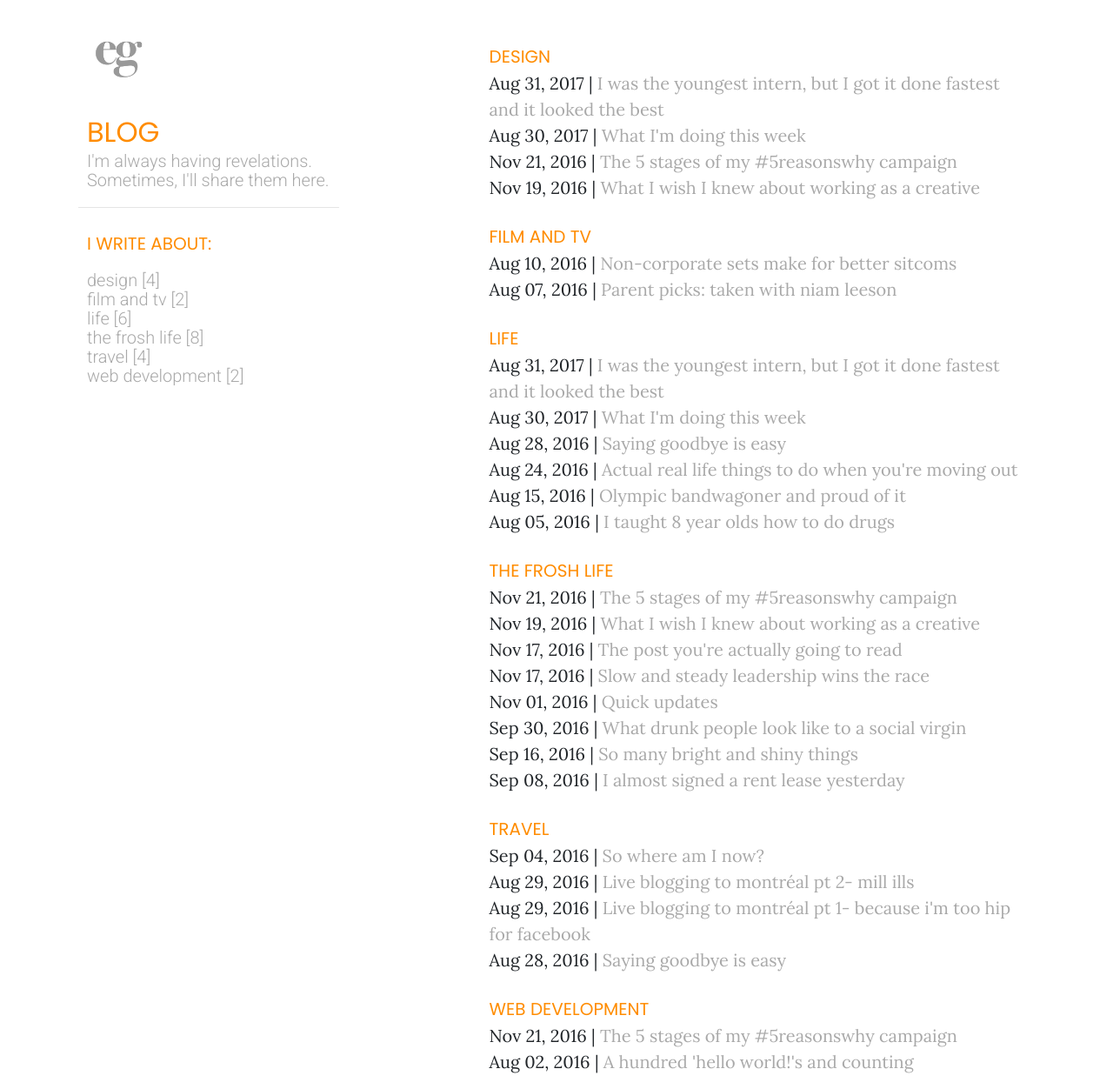
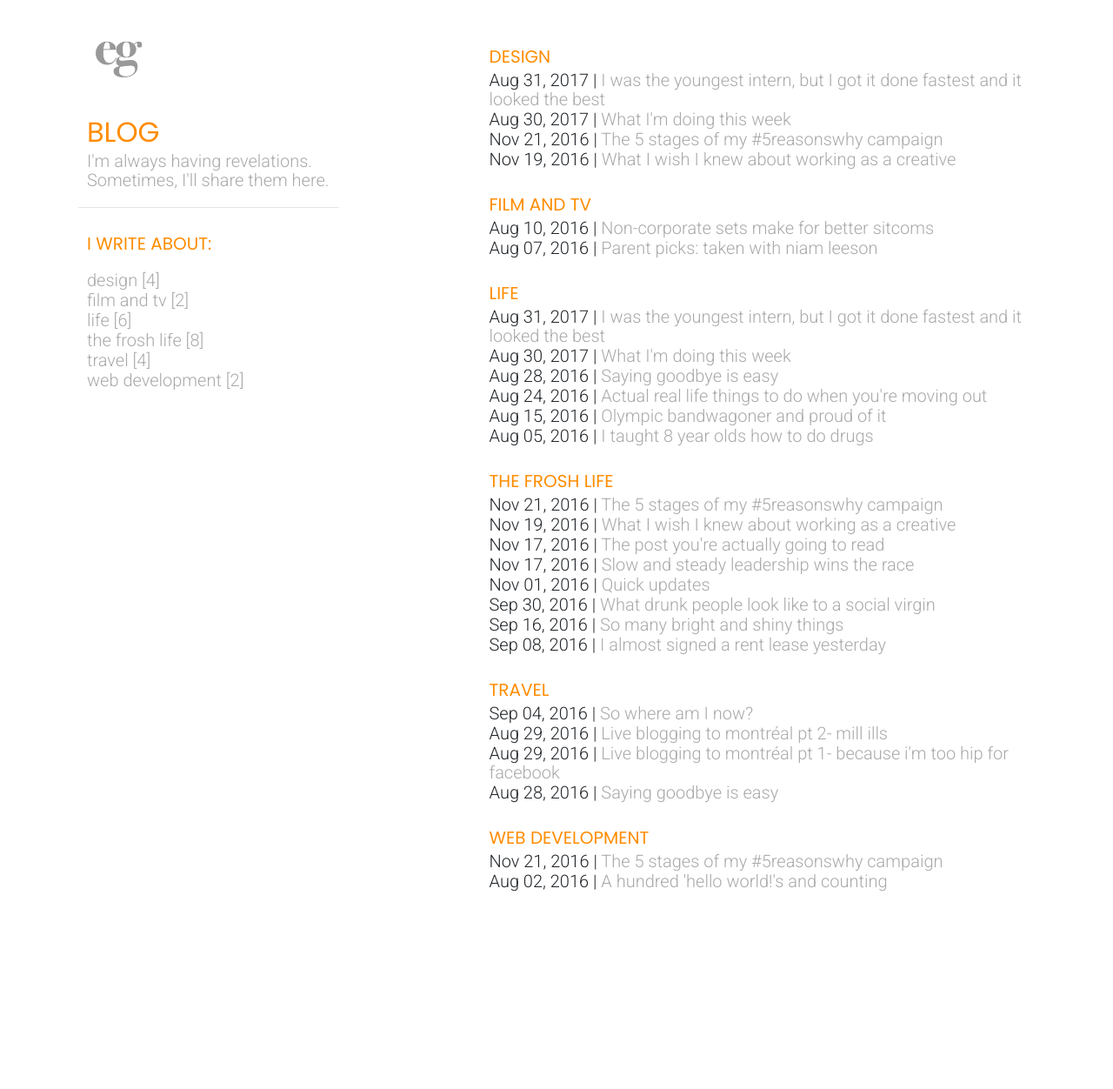
Before and after one commit to elaineg/blog, a Jekyll site: the page built from tags.html, in a window 1280 px wide and 1252 px high. Shown: the whole window at 87% size. Built offline with Jekyll 4.4.1, drawn with Linux system fonts in a browser that asks for light colours.

Commit message:
will she work

```diff
--- a/_includes/sidebar.html
+++ b/_includes/sidebar.html
@@ -11,7 +11,7 @@
 {% assign sortedTags = site_tags | split:',' | sort %}
         <ul class="tag-cloud">
            {% for tag in sortedTags %}
-               <li><a href="{{ site.baseurl }}/tags.html#{{ tag | cgi_escape }}"><h6 style="margin-bottom: 0px;">{{ tag }} [{{ site.tags[tag].size }}]</h6></a></li>
+               <li><a href="{{ site.baseurl }}/tags.html#{{ tag | cgi_escape }}"><h6 style="margin-bottom: 1px;">{{ tag }} [{{ site.tags[tag].size }}]</h6></a></li>
            {% endfor %}
        </ul>
       </div>
--- a/tags.html
+++ b/tags.html
@@ -14,10 +14,10 @@
   <h5 id="{{ tag | cgi_escape }}">{{ tag }}</h5>
   <ul class="taglist">
   {% for post in site.tags[tag] %}
-    <li><p style="margin-bottom: 0;">
+    <li><h6 style="margin-bottom: 1px;">
           <time itemprop="dateCreated" datetime="{{post.date}}">
                 {{ post.date | date: "%b %d, %Y" }}</time> | <a href="{{site.baseurl}}{{post.url}}" rel="bookmark" title="Permanent Link to {{site.baseurl}}{{post.url}}">
-                {{post.title}}</a></p>
+                {{post.title}}</a></h6>
     </li>
   {% endfor %}
 {% endfor %}
```
